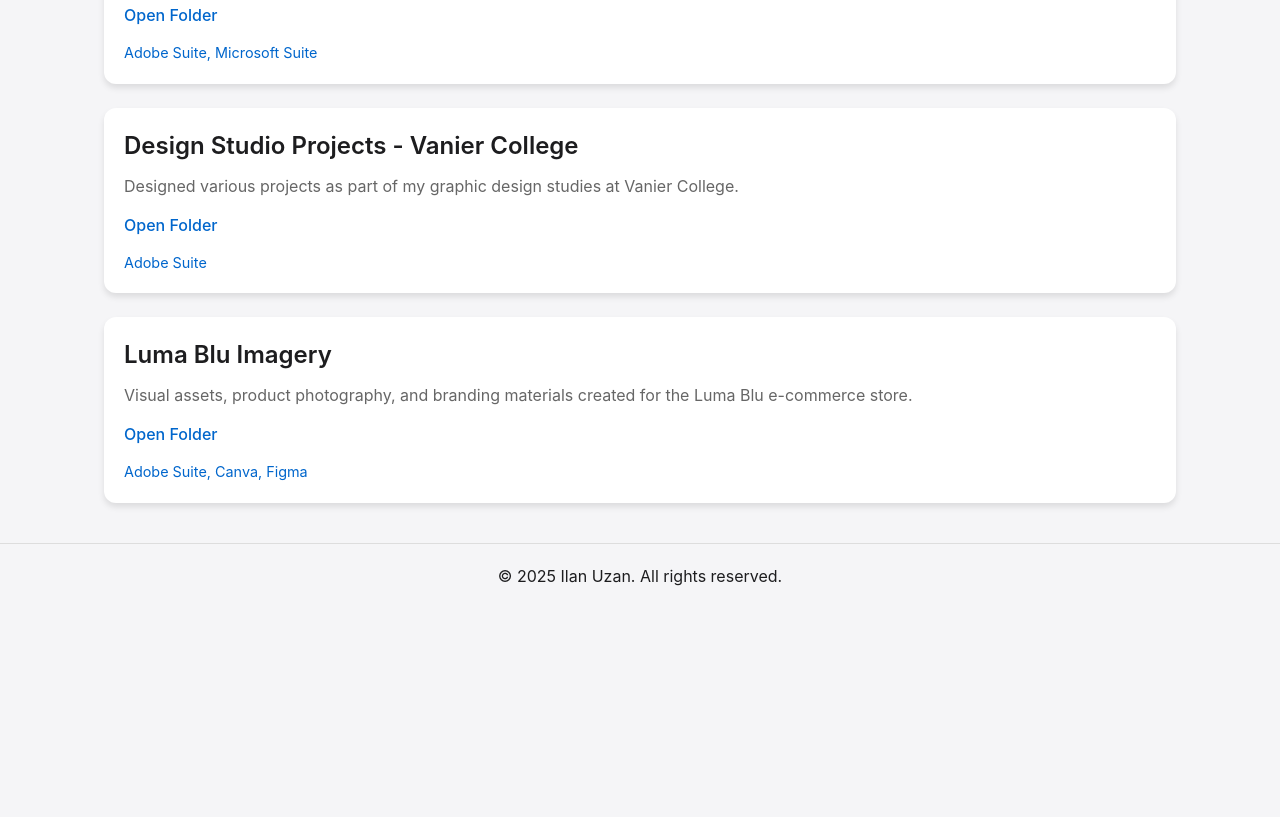
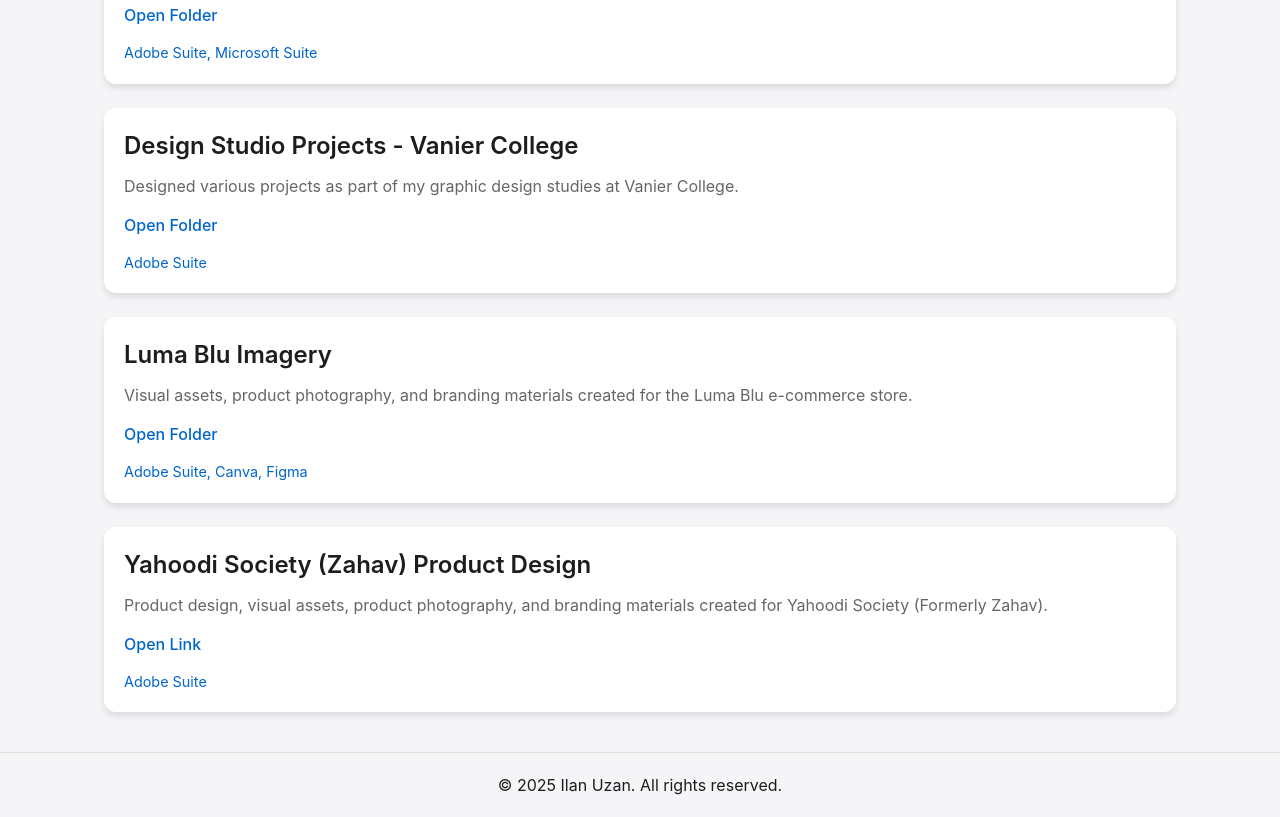
Before and after one commit to ilan-uzan/myportfolio, a plain HTML site: page projects.html in a window 1280 px wide. Shown: the part 1733-2550 px from the top of the page. Before the commit the page ends 2341 px from the top, so only its background shows below. Drawn offline with Linux system fonts and the light colour scheme; a web font is replaced by a local one.

Commit message:
Update projects.html

```diff
--- a/projects.html
+++ b/projects.html
@@ -125,6 +125,15 @@
                     <p class="project-tech">Adobe Suite, Canva, Figma</p>
                 </div>
             </div>
+            <br>
+            <div class="project-card">
+                <div class="project-content">
+                    <h3 class="project-title">Yahoodi Society (Zahav) Product Design</h3>
+                    <p class="project-description">Product design, visual assets, product photography, and branding materials created for Yahoodi Society (Formerly Zahav).</p>
+                    <p class="project-link"><a href="https://www.instagram.com/yahoodisociety?igsh=dHZ4ZWMzaHM4c3Bs" target="_blank">Open Link</a></p>
+                    <p class="project-tech">Adobe Suite</p>
+                </div>
+            </div>
         </main>
     <!-- Footer -->
     <footer>
```
